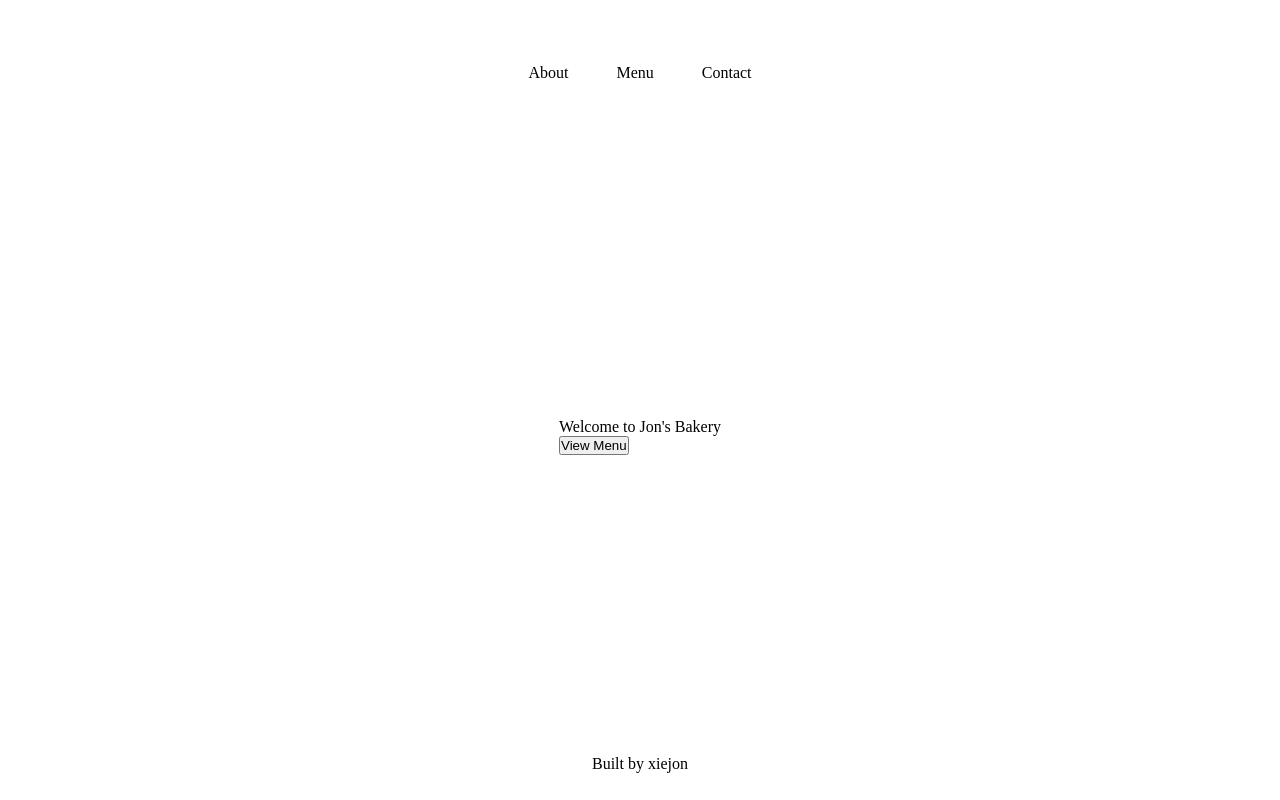
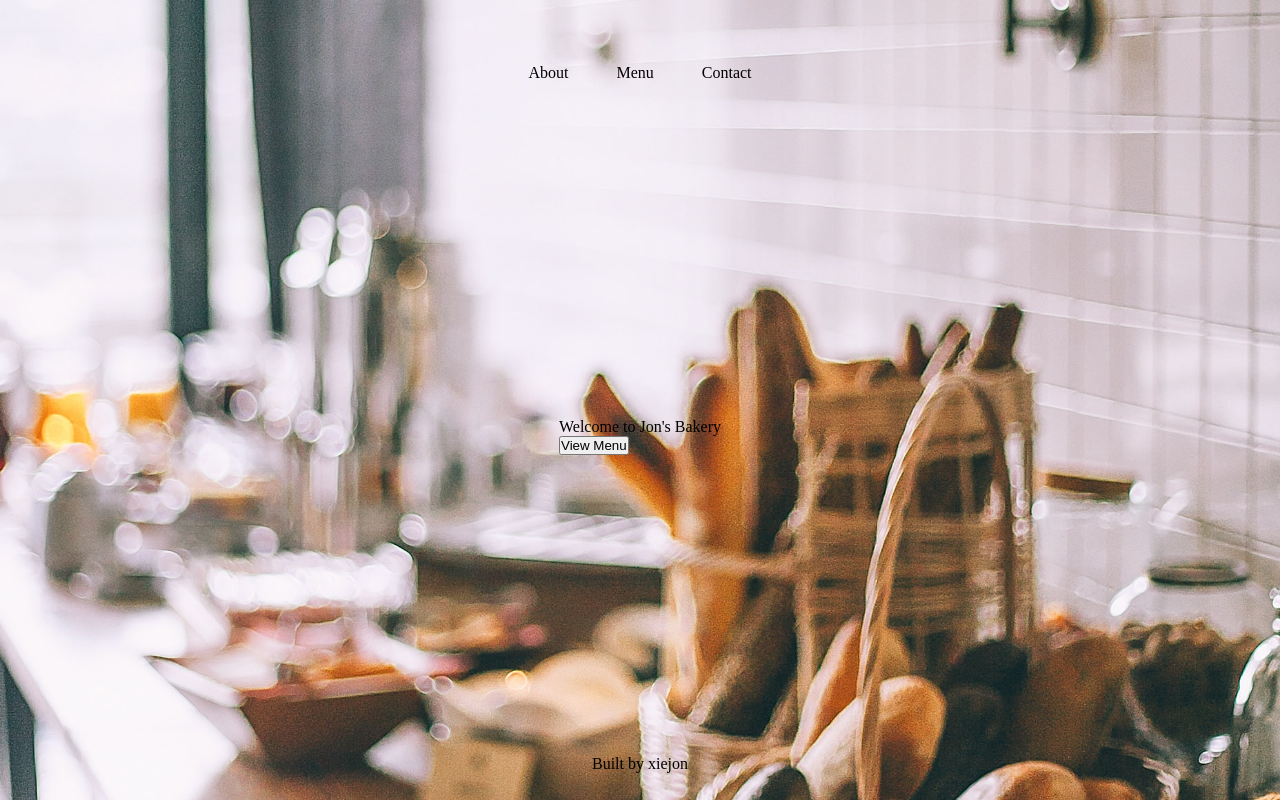
Before and after one commit to xiejon/bakery-page, a website built with webpack: page dist/index.html in a window 1280 px wide. Built offline with nearby package versions, Linux system fonts and the light colour scheme.

Commit message:
added background photo

```diff
--- a/src/styles.css
+++ b/src/styles.css
@@ -7,6 +7,8 @@
     height: 100vh;
     display: grid;
     grid-template-rows: 1fr 4fr 0.5fr;
+    background: url('bakery.jpg') no-repeat center center fixed;
+    background-size: cover;
 }
 
 .header {
```
Also changed, not shown: src/bakery.jpg (added), 1 other file.
